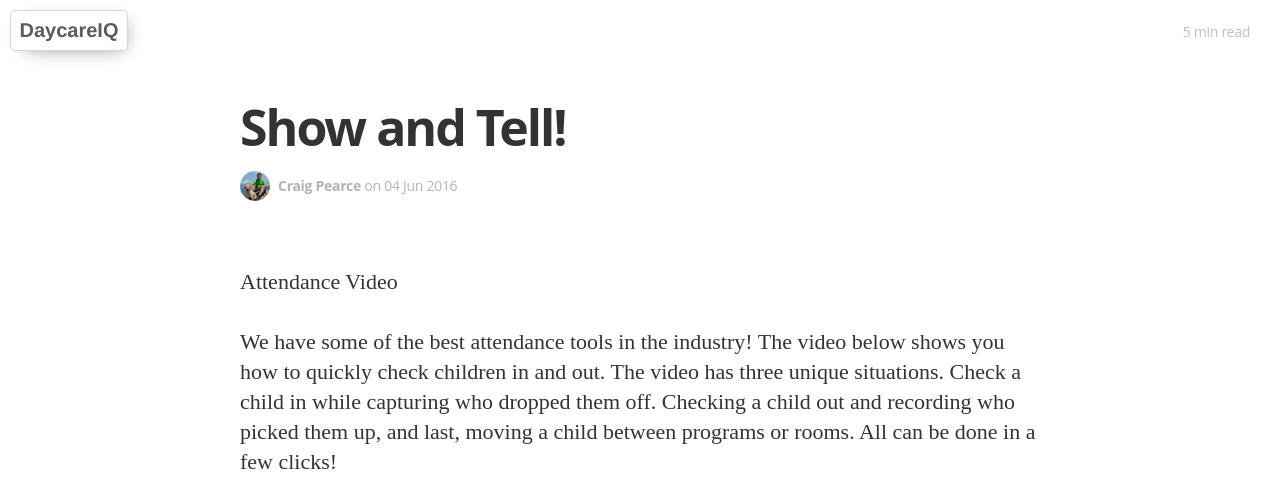
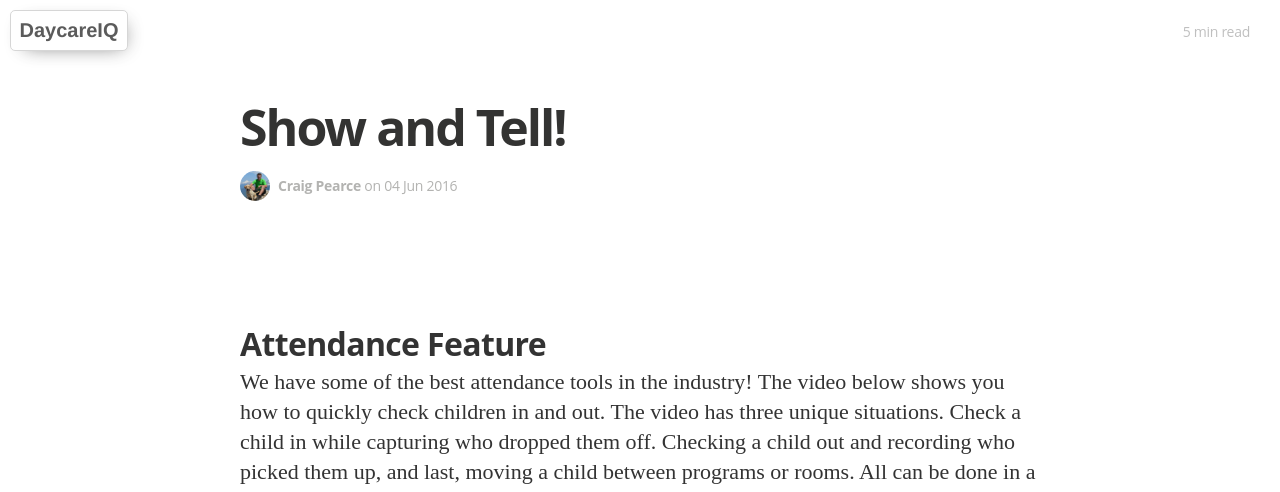
Before and after one commit to DaycareIQ/blog.daycareiq.com, a Jekyll site: the page built from _posts/2016-06-04-Demostration-Videos.md, in a window 1280 px wide and 1400 px high. Shown: the top 492 px of the window. Built offline with Jekyll 4.4.1, drawn with Linux system fonts in a browser that asks for light colours; nearby versions of some CDN libraries; some web fonts are replaced; some of the changed text lies outside the part shown.

Commit message:
Update 2016-06-04-Demostration-Videos.md

```diff
--- a/_posts/2016-06-04-Demostration-Videos.md
+++ b/_posts/2016-06-04-Demostration-Videos.md
@@ -9,13 +9,13 @@
 published: true
 author: cp
 ---
-Attendance Video
+## Attendance Feature ##
 
 We have some of the best attendance tools in the industry!  The video below shows you how to quickly check children in and out.  The video has three unique situations.  Check a child in while capturing who dropped them off.  Checking a child out and recording who picked them up, and last, moving a child between programs or rooms.  All can be done in a few clicks!
 
 {% include youtubePlayer.html id="zg4rxRgIJiM" %}
 
-Adding Actions to Multiple Children At Once
+## Add Multiple Feature ##
 
 We've heard from a lot of operators that they want to add 1 action to multiple children!  For example, if all the kids each PB&J sandwiches for lunch, they want to indicate that for each children all with a few clicks.  Well we made that happen!  Check out this video for a demonstration.
 
```
